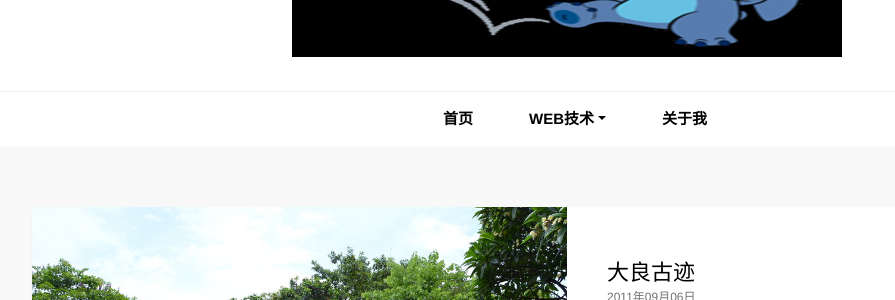
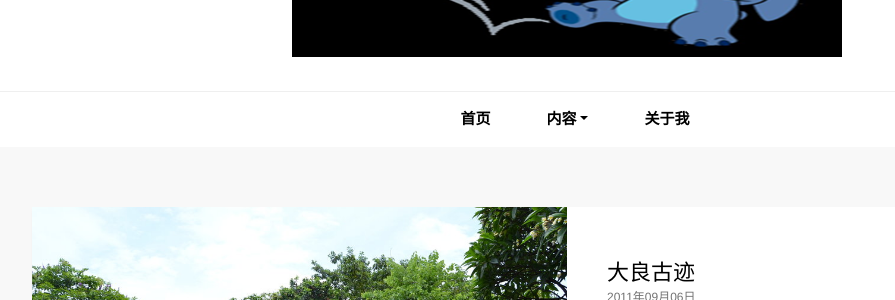
Before and after one commit to Wendy699/Wendy699.github.io, a Jekyll site: the page built from index.html, in a window 1280 px wide. Shown: the part 133-433 px from the top of the page, without its empty margins (73-968 px from the left). Built offline with Jekyll 4.4.1, drawn with Linux system fonts in a browser that asks for light colours.

Commit message:
Update default.html

```diff
--- a/_layouts/default.html
+++ b/_layouts/default.html
@@ -27,7 +27,7 @@
           <ul class="navbar-nav">
             <li class="nav-item"><a class="nav-link" href="{{ site.url }}">首页</a></li>
             <li class="dropdown">
-              <a class="nav-link dropdown-toggle" href="#" id="web" data-toggle="dropdown" aria-haspopup="true" aria-expanded="false">Web技术</a>
+              <a class="nav-link dropdown-toggle" href="#" id="web" data-toggle="dropdown" aria-haspopup="true" aria-expanded="false">内容</a>
               <div class="dropdown-menu" aria-labelledby="web">
                 <a class="dropdown-item" href="{{ site.url }}/ueo/">大良古迹</a>
               </div>
```
